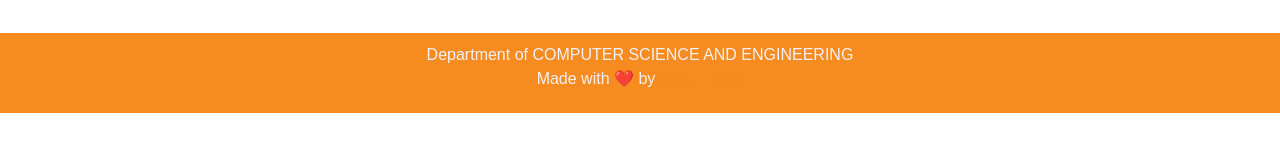
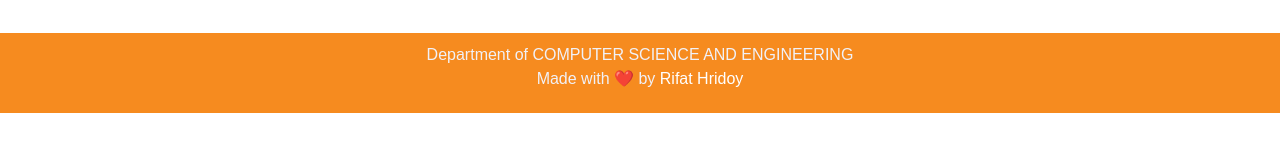
Before and after one commit to itsrifathridoy/Truth-Table-Generator, a plain HTML site: page index.html in a window 1280 px wide. Shown: the part 655-797 px from the top of the page. Drawn offline with nearby package versions, Linux system fonts and the light colour scheme.

Commit message:
Update style.css

```diff
--- a/css/style.css
+++ b/css/style.css
@@ -138,5 +138,5 @@ footer{
 
 footer a{
 	text-decoration: none;
-	color: #f68b1f;
+	color: #fff;
  }
```
